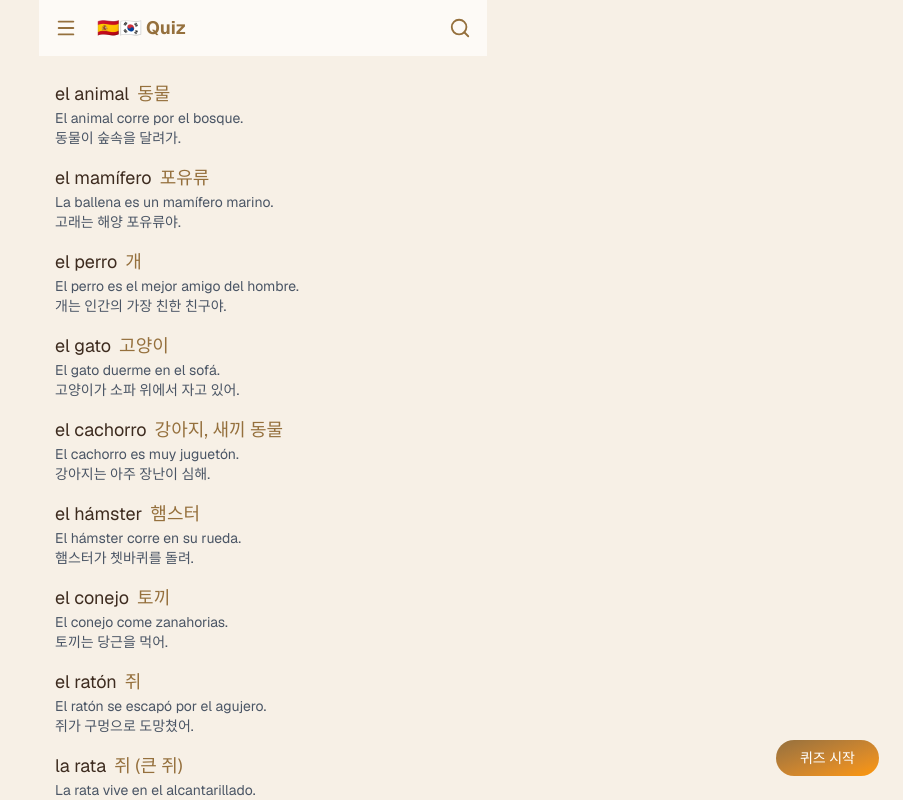
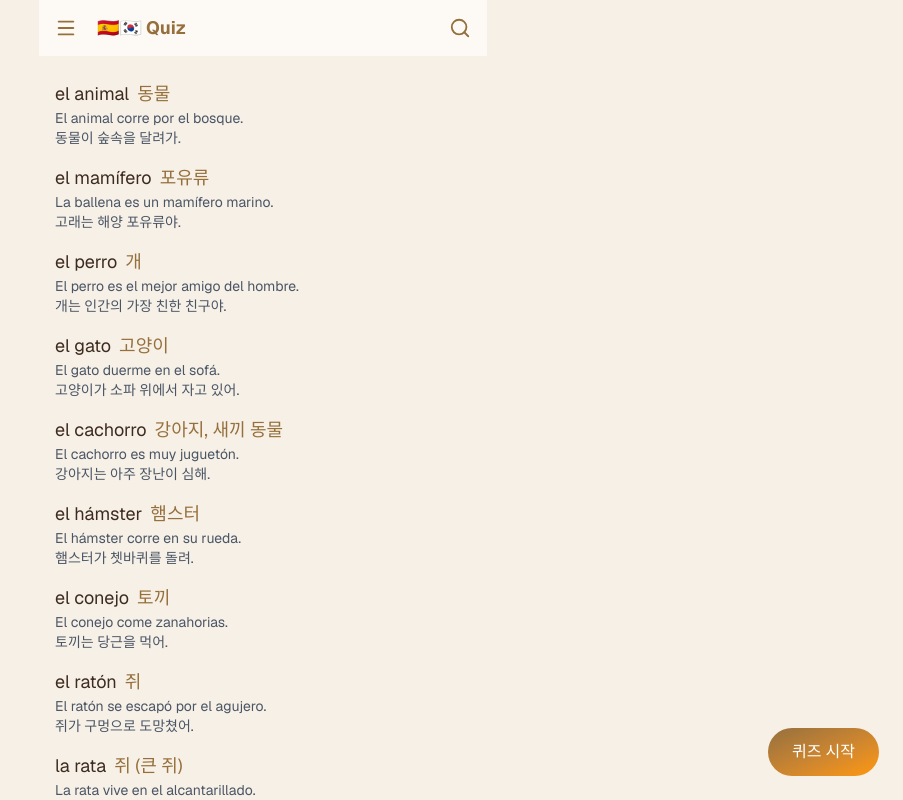
Before and after one commit to chriskwork/voca-quiz, a Next.js app: page /voca/animal in a window 1280 px wide. Shown: the top 800 px of the page, without its empty margins (377-1280 px from the left). Built offline with nearby package versions, Linux system fonts and the light colour scheme.

Commit message:
design: size up the quiz button

```diff
--- a/app/voca/[slug]/page.tsx
+++ b/app/voca/[slug]/page.tsx
@@ -52,7 +52,7 @@ export default function TemaVoca() {
 
       <button
         onClick={() => router.replace(`/quiz/${slug}`)}
-        className="right-6 bottom-6 fixed bg-linear-to-br from-tema-brown to-tema-orange px-6 py-2 rounded-4xl text-white text-sm"
+        className="right-6 bottom-6 fixed bg-linear-to-br from-tema-brown to-tema-orange px-6 py-3 rounded-4xl text-md text-white"
       >
         퀴즈 시작
       </button>
```
